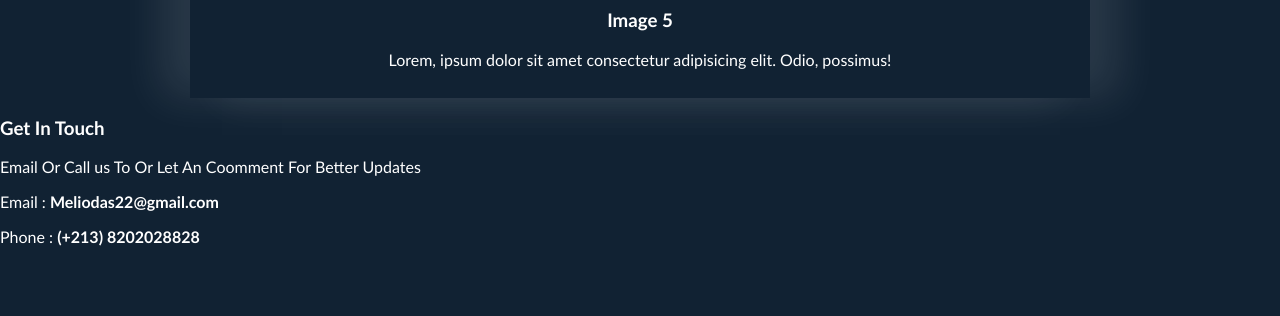
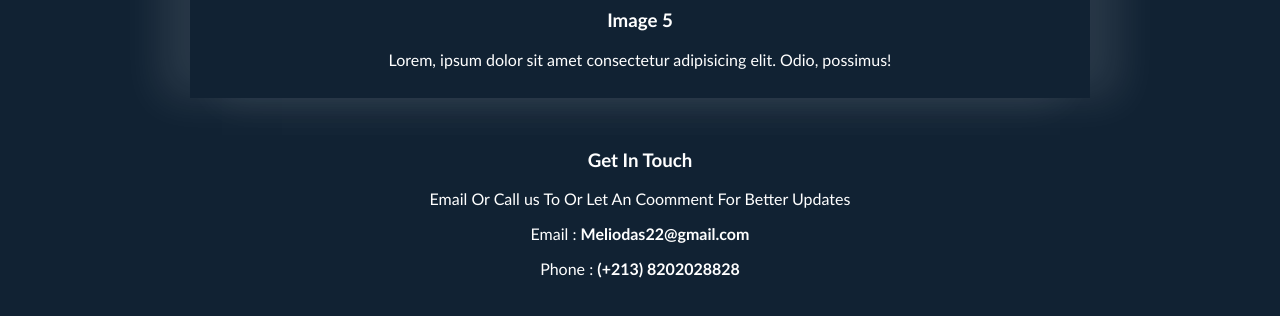
Before and after one commit to ZakaDev22/ResponsiveMobileFirst-ImagesWebsite, a plain HTML site: page index.html in a window 1280 px wide. Shown: the part 5898-6214 px from the top of the page. Before the commit the page ends 6144 px from the top, so only its background shows below. Drawn offline with Linux system fonts and the light colour scheme; a web font is replaced by a local one.

Commit message:
Finishing The Simple Steps And Add Project Images

```diff
--- /dev/null
+++ b/CSS/footer.css
@@ -0,0 +1,8 @@
+
+
+footer {
+
+    text-align: center;
+    padding: 2rem 1rem;
+    margin: auto;
+}
--- a/index.html
+++ b/index.html
@@ -8,6 +8,7 @@
     <link rel="stylesheet" href="CSS/style.css">
     <link rel="stylesheet" href="CSS/Nav.css">
     <link rel="stylesheet" href="CSS/main.css">
+    <link rel="stylesheet" href="CSS/footer.css">
 </head>
 
 <body>
```
Also changed, not shown: Project Size Images/1.png (added), Project Size Images/2.png (added), Project Size Images/3.png (added), Project Size Images/4.png (added).
